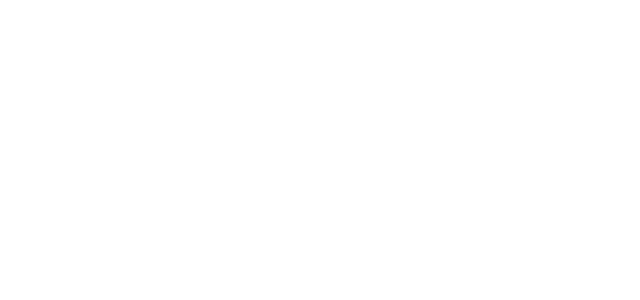
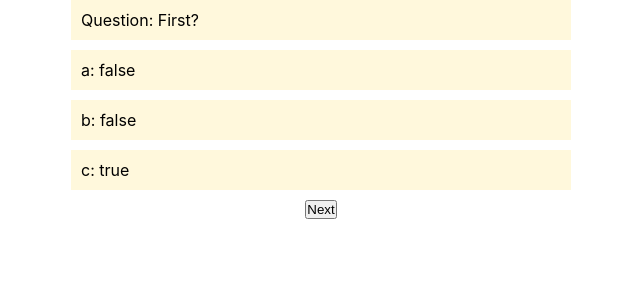
Before and after one commit to dev-luka22/vue-quiz, a Vue app: page / in a window 1280 px wide. Shown: the top 300 px of the page, without its empty margins (319-959 px from the left). Built offline with nearby package versions, Linux system fonts and the light colour scheme.

Commit message:
Added color change logic

```diff
--- a/src/components/HelloWorld.vue
+++ b/src/components/HelloWorld.vue
@@ -1,11 +1,104 @@
 <template>
-  <div class="container"></div>
+  <div class="container">
+    <div v-if="currentQuestion < quizData.length">
+      <Questions
+        :question="quizData[currentQuestion].question"
+        :first="quizData[currentQuestion].a"
+        :second="quizData[currentQuestion].b"
+        :third="quizData[currentQuestion].c"
+        @actionFoo="actionFoo"
+        ref="Child"
+      />
+      <button
+        @click="newQuestion"
+        v-on:click="$refs.Child.selectItem()"
+        class="button-next"
+      >
+        Next
+      </button>
+    </div>
+
+    <div v-if="currentQuestion >= quizData.length">
+      <p>You scored {{ trueAnswers }}/{{ quizData.length }}</p>
+      <button @click="restart">Restart</button>
+    </div>
+  </div>
 </template>
 
 <script>
+import Questions from "./Questions";
+
 export default {
   name: "HelloWorld",
+  components: {
+    Questions,
+  },
+  data() {
+    return {
+      currentQuestion: 0,
+      trueAnswers: 0,
+      legal: false,
+      quizData: [
+        {
+          question: "First?",
+          a: "false",
+          b: "false",
+          c: "true",
+          correct: "c",
+        },
+        {
+          question: "Second?",
+          a: "false",
+          b: "true",
+          c: "false",
+          correct: "b",
+        },
+        {
+          question: "Third?",
+          a: "true",
+          b: "false",
+          c: "false",
+          correct: "a",
+        },
+      ],
+    };
+  },
+  methods: {
+    newQuestion() {
+      if (this.legal === true) {
+        this.trueAnswers++;
+        this.legal = false;
+        this.currentQuestion++;
+      } else {
+        this.legal = false;
+        this.currentQuestion++;
+      }
+    },
+    actionFoo(e) {
+      if (e === this.quizData[this.currentQuestion].correct) {
+        this.legal = true;
+      } else if (e !== this.quizData[this.currentQuestion].correct) {
+        this.legal = false;
+      }
+    },
+    restart() {
+      this.currentQuestion = 0;
+      this.trueAnswers = 0;
+    },
+  },
 };
 </script>
 
-<style scoped></style>
+<style scoped>
+.container {
+  width: 100%;
+}
+
+.container div {
+  width: 100%;
+}
+.button-next {
+  display: flex;
+  margin: 0 auto;
+}
+</style>
--- /dev/null
+++ b/src/components/Questions.vue
@@ -0,0 +1,72 @@
+<template>
+  <div class="container">
+    <div class="holder">
+      <p>Question: {{ question }}</p>
+      <p
+        @click="$emit('actionFoo', 'a')"
+        v-on:click="selectItem"
+        class="changeColorArr"
+      >
+        a: {{ first }}
+      </p>
+      <p
+        @click="$emit('actionFoo', 'b')"
+        class="changeColorArr"
+        v-on:click="selectItem"
+      >
+        b: {{ second }}
+      </p>
+      <p
+        @click="$emit('actionFoo', 'c')"
+        class="changeColorArr"
+        v-on:click="selectItem"
+      >
+        c: {{ third }}
+      </p>
+    </div>
+  </div>
+</template>
+
+<script>
+export default {
+  name: "Questions",
+  props: {
+    question: null,
+    first: null,
+    second: null,
+    third: null,
+  },
+  methods: {
+    selectItem(el) {
+      const changeColorArr = document.querySelectorAll(".changeColorArr");
+      changeColorArr.forEach((e) => {
+        e.style.backgroundColor = "cornsilk";
+      });
+      if (el) {
+        el.currentTarget.style.backgroundColor = "green";
+      }
+    },
+  },
+};
+</script>
+
+<style scoped>
+.container {
+  display: flex;
+  justify-content: center;
+  align-items: center;
+  width: 100%;
+  height: 100%;
+}
+
+.holder {
+  width: 500px;
+}
+
+p {
+  padding: 10px;
+  background-color: cornsilk;
+  margin-bottom: 10px;
+  cursor: pointer;
+}
+</style>
```
